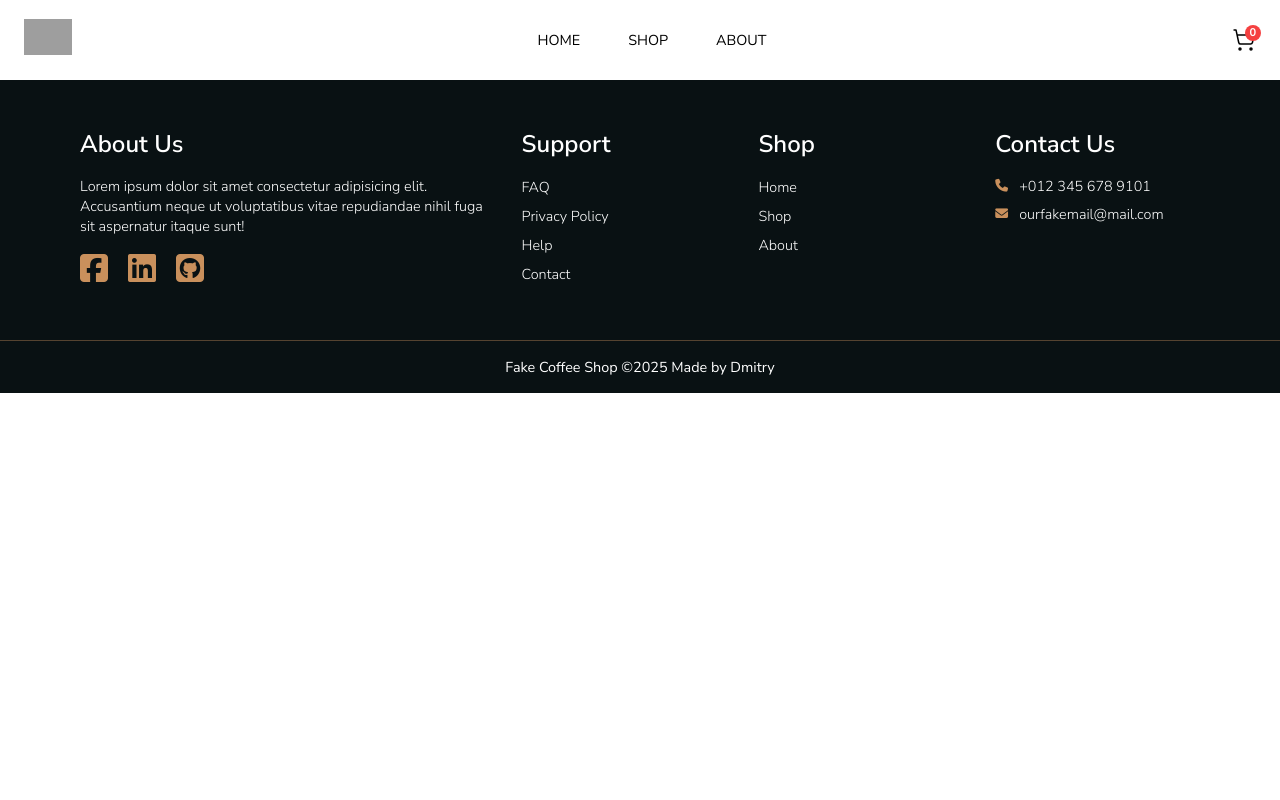
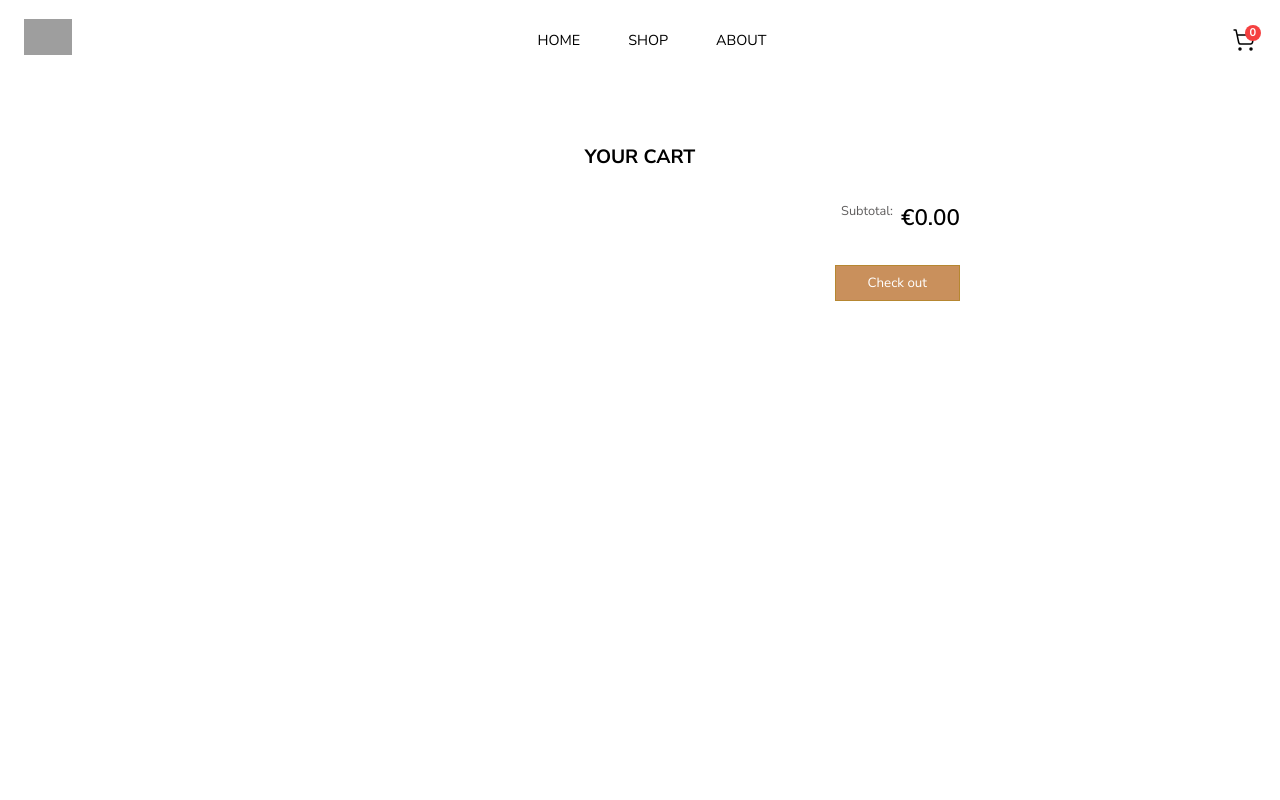
Before and after one commit to NRG55/coffee-shop, a React (Vite) app: page /shopping-cart in a window 1280 px wide. Shown: the top 800 px of the page. Built offline with nearby package versions, Linux system fonts and the light colour scheme; grey boxes are pictures that could not be loaded.

Commit message:
Update: ShoppingCart, CartItem (total price calculation is added)

```diff
--- a/src/components/cartItem/CartItem.jsx
+++ b/src/components/cartItem/CartItem.jsx
@@ -4,19 +4,19 @@ import getImage from '../../utils/getImage';
 import QuantityInput from '../quantityInput/QuantityInput';
 import { getProductById } from '../../utils/filter';
 
-const CartItem = ({ id, productsQuantities, setProductsQuantities, addProductToCart }) => {
+const CartItem = ({ productId, productsQuantities, setProductsQuantities, addProductToCart }) => {
     const isShoppingCart = true;
-    const productImage = getImage(id);
-    const productObject = getProductById(id);
+    const productImage = getImage(productId);
+    const productObject = getProductById(productId);
 
     const setProductQuantity = (newQuantity) => {
         setProductsQuantities((previousProductsQuantities) => ({
           ...previousProductsQuantities,
-                            [id]: newQuantity,
+                            [productId]: newQuantity,
         }));
 
-        addProductToCart(id, newQuantity, isShoppingCart)
-      };
+        addProductToCart(productId, newQuantity, isShoppingCart)
+    };
 
     return (
         <article className={styles.cartItem}>
@@ -33,11 +33,11 @@ const CartItem = ({ id, productsQuantities, setProductsQuantities, addProductToC
                 <div>
                 <p className={styles.productPrice}>price: €{productObject.price}</p>
                 <QuantityInput
-                        productQuantity={productsQuantities[id]}
+                        productQuantity={productsQuantities[productId]}
                         setProductQuantity={setProductQuantity}
                 />
                 </div>
-                <p className={styles.subtotal}>€{productObject.price}</p>
+                <p className={styles.subtotal}>€{Math.round(productObject.price * productsQuantities[productId] * 100) / 100}</p>
             </div>
         </article>
     );
--- a/src/components/cartItem/CartItem.module.css
+++ b/src/components/cartItem/CartItem.module.css
@@ -1,8 +1,7 @@
 .cartItem {
     display: grid;
     grid-template-columns: auto 1fr;
-    max-width: 40rem;
-    margin: auto;
+    width: 100%;
     border-bottom: solid 1px rgb(218, 215, 215);
     padding-bottom: .5rem;
     margin-bottom: .5rem;
@@ -48,6 +47,7 @@
 .rightContainer .productPrice {
     font-size: .8rem;
     margin-bottom: .2rem;
+    color: rgb(85, 84, 84);
 }
 
 .rightContainer button {
--- a/src/components/cartList/CartList.jsx
+++ b/src/components/cartList/CartList.jsx
@@ -11,7 +11,7 @@ const CartList = ({ cartProducts, addProductToCart, removeProductFromCart }) =>
            // cartProduct[0] -> product id, cartProduct[1] -> product quantity
                 <CartItem
                     key={"cartItem" + cartProduct[0]}
-                    id={cartProduct[0]}
+                    productId={cartProduct[0]}
                     productsQuantities={productsQuantities}
                     setProductsQuantities={setProductsQuantities}
                     addProductToCart={addProductToCart}
--- a/src/components/quantityInput/QuantityInput.jsx
+++ b/src/components/quantityInput/QuantityInput.jsx
@@ -20,7 +20,7 @@ const QuantityInput = ({
             <button
                 type="button"
                 className={styles.button}
-                onClick={() => productQuantity >= 1 && setProductQuantity(productQuantity - 1)}
+                onClick={() => productQuantity >= 2 && setProductQuantity(productQuantity - 1)}
             >
                 <Minus size={16} />
             </button>
--- a/src/pages/shoppingCart/ShoppingCart.jsx
+++ b/src/pages/shoppingCart/ShoppingCart.jsx
@@ -1,19 +1,36 @@
 import styles from './ShoppingCart.module.css';
 import CartList from '../../components/cartList/CartList';
+import { getProductById } from '../../utils/filter';
 
-const ShoppingCart = ({
-    cartProducts,
-    addProductToCart,
-    removeProductFromCart
-}) => {
+const ShoppingCart = ({ cartProducts, addProductToCart, removeProductFromCart }) => {
+    const getCartTotal = () => {
+        let total = 0;
+
+        for (const productId in cartProducts) {
+            const productObject = getProductById(productId);
+            const subtotal = cartProducts[productId] * productObject.price;
+
+            total += subtotal;
+        };
+
+        return total.toFixed(2);
+    };
 
     return (
-        <section>
-            <CartList
-                cartProducts={cartProducts}
-                addProductToCart={addProductToCart}
-                removeProductFromCart={removeProductFromCart}
-            />
+        <section className={styles.section}>
+            <div className={styles.container}>
+                <h1 className={styles.heading}>YOUR CART</h1>
+                <CartList
+                    cartProducts={cartProducts}
+                    addProductToCart={addProductToCart}
+                    removeProductFromCart={removeProductFromCart}
+                />
+                <div className={styles.subtotal}>
+                    <p className={styles.subtotalText}>Subtotal:</p>
+                    <p className={styles.subtotalPrice}>€{getCartTotal()}</p>
+                </div>
+                <button className={styles.checkoutButton}>Check out</button>
+            </div>
         </section>
     );
 };
--- a/src/pages/shoppingCart/ShoppingCart.module.css
+++ b/src/pages/shoppingCart/ShoppingCart.module.css
@@ -0,0 +1,44 @@
+.section {
+    display: grid;
+    justify-content: center;
+    height: 100vh;
+}
+
+.container {
+    width: 40rem;
+}
+
+.heading {
+    text-align: center;
+    font-size: 1.2rem;
+    margin-top: 4rem;
+    margin-bottom: 2rem;
+}
+
+.subtotal {
+    display: flex;
+    justify-self: end;
+    margin-bottom: 2rem;
+}
+
+.subtotalText {
+    font-size: .8rem;
+    margin-right: .5rem;
+    color: rgb(95, 93, 93);
+}
+
+.subtotalPrice {
+    font-size: 1.4rem;
+    font-weight: 600;
+}
+
+.checkoutButton {
+    display: grid;
+    justify-self: end;
+    cursor: pointer;
+    padding: .5rem 2rem;
+    background-color: rgb(201, 144, 92);
+    color: white;
+    border: solid 1px rgb(182, 135, 49);
+
+}
```
